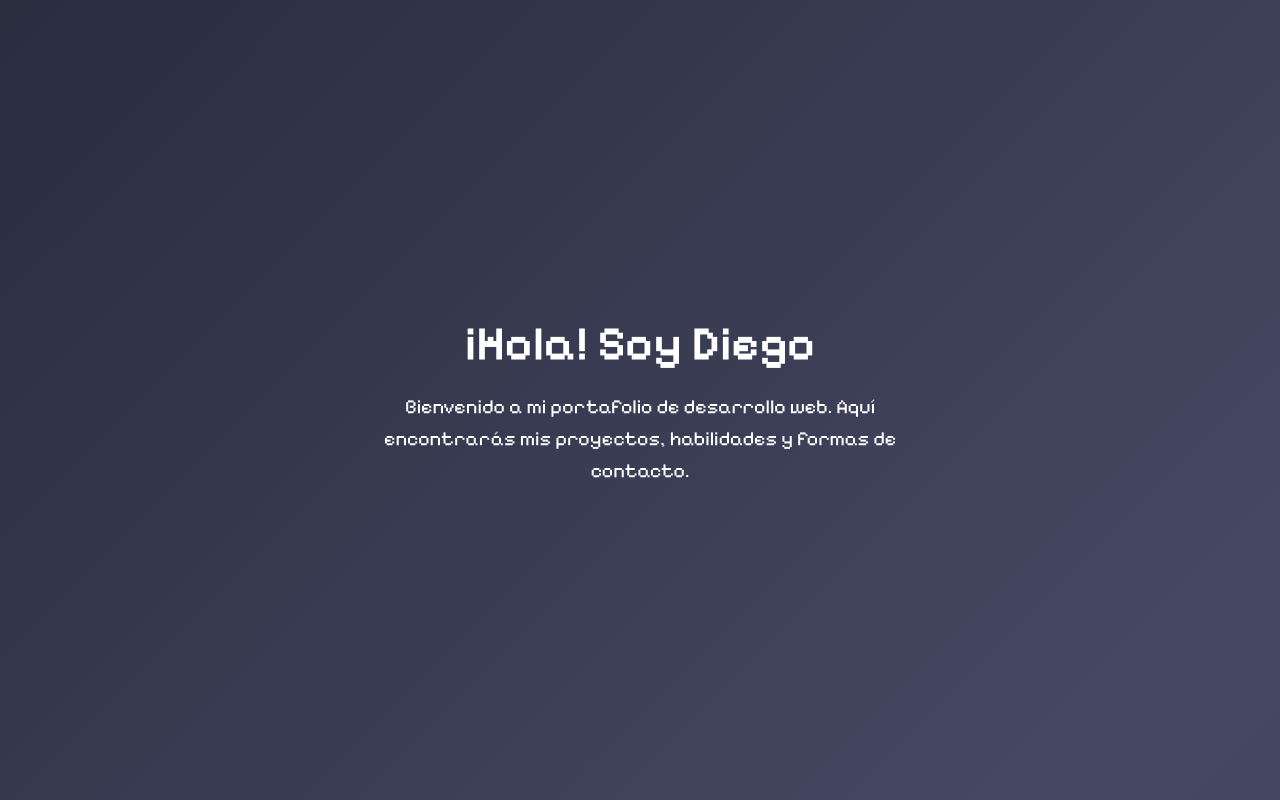
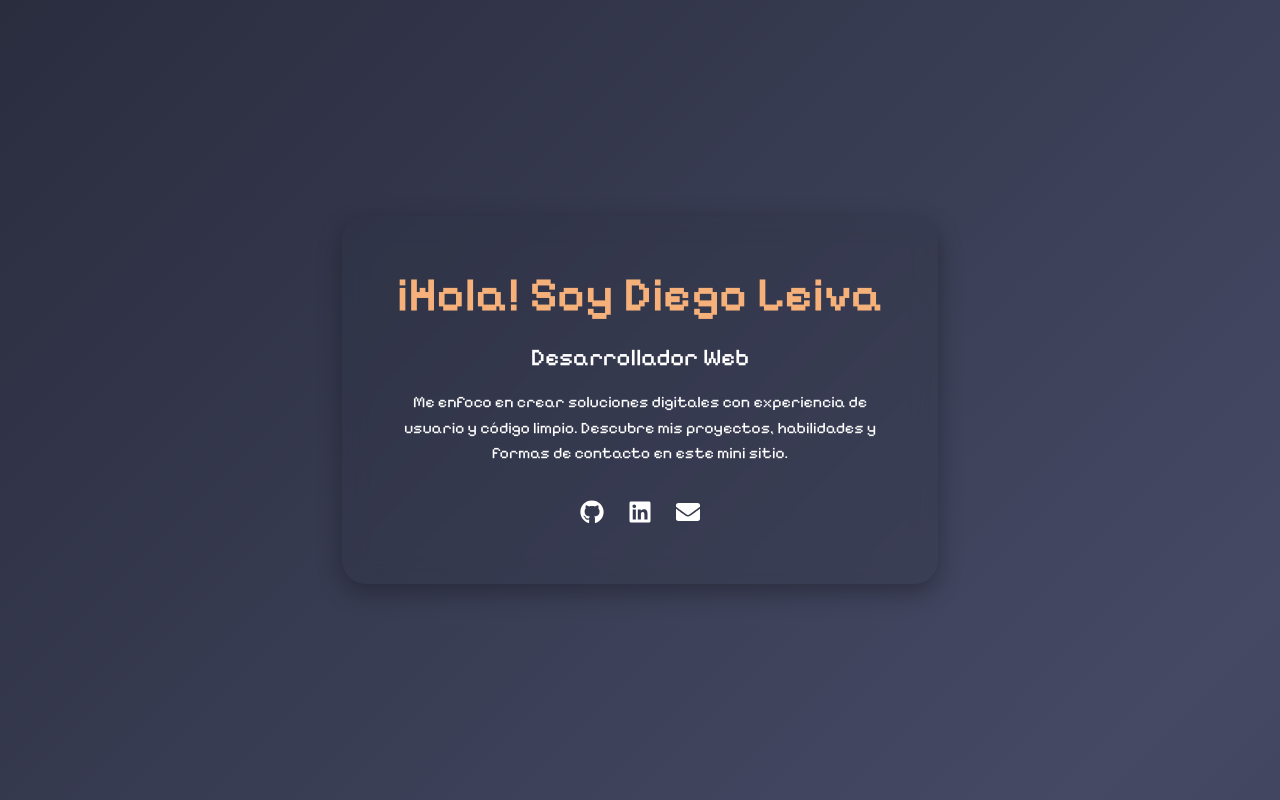
Before and after one commit to LeivaDiego/Web-Portafolio, a React (Vite) app: page / in a window 1280 px wide. Shown: the top 800 px of the page. Built offline with nearby package versions, Linux system fonts and the light colour scheme.

Commit message:
style: improved home section

```diff
--- a/src/components/sections/Home.jsx
+++ b/src/components/sections/Home.jsx
@@ -1,34 +1,89 @@
 /** @jsxImportSource @emotion/react */
 import styled from '@emotion/styled'
 import { motion } from 'framer-motion'
+import { FaGithub, FaLinkedin, FaEnvelope } from 'react-icons/fa'
 
 const Section = styled.section`
   display: flex;
-  flex-direction: column;
   justify-content: center;
-  padding-block: 8rem;
+  align-items: center;
   min-height: 100vh;
+  padding: 4rem 2rem;
+`
+
+const Card = styled(motion.div)`
+  background: ${({ theme }) => theme.colors.glass.card};
+  padding: 3rem;
+  border-radius: 1.5rem;
+  max-width: 700px;
   text-align: center;
+  box-shadow: 0 8px 24px rgba(0, 0, 0, 0.3);
+  backdrop-filter: blur(12px);
 `
 
 const Heading = styled.h1`
   font-size: 3rem;
   margin-bottom: 1rem;
+  color: ${({ theme }) => theme.colors.accent};
 `
 
-const Subheading = styled.p`
-  font-size: 1.25rem;
-  max-width: 600px;
-  margin: 0 auto;
+const Role = styled.h2`
+  font-size: 1.5rem;
+  font-weight: 500;
+  margin-bottom: 1rem;
+`
+
+const Description = styled.p`
+  font-size: 1rem;
+  margin-bottom: 2rem;
+  max-width: 500px;
+  margin-inline: auto;
+`
+
+const Icons = styled.div`
+  display: flex;
+  justify-content: center;
+  gap: 1.5rem;
+  font-size: 1.5rem;
+  margin-top: 1rem;
+
+  a {
+    color: ${({ theme }) => theme.colors.text};
+    transition: color 0.3s ease;
+
+    &:hover {
+      color: ${({ theme }) => theme.colors.accent};
+    }
+  }
 `
 
 const Home = () => {
   return (
-    <Section as={motion.section} initial={{ opacity: 0 }} animate={{ opacity: 1 }} transition={{ duration: 1 }}>
-      <Heading>¡Hola! Soy Diego</Heading>
-      <Subheading>
-        Bienvenido a mi portafolio de desarrollo web. Aquí encontrarás mis proyectos, habilidades y formas de contacto.
-      </Subheading>
+    <Section id="home">
+      <Card
+        as={motion.div}
+        initial={{ opacity: 0, y: 40 }}
+        animate={{ opacity: 1, y: 0 }}
+        transition={{ duration: 0.8 }}
+      >
+        <Heading>¡Hola! Soy Diego Leiva</Heading>
+        <Role>Desarrollador Web</Role>
+        <Description>
+          Me enfoco en crear soluciones digitales con experiencia de usuario y código limpio.
+          Descubre mis proyectos, habilidades y formas de contacto en este mini sitio.
+        </Description>
+        <Icons>
+          <a href="https://github.com/LeivaDiego" target="_blank" rel="noopener noreferrer">
+            <FaGithub />
+          </a>
+          <a href="https://www.linkedin.com/in/diego-alberto-leiva-perez-366a93347" target="_blank" rel="noopener noreferrer">
+            <FaLinkedin />
+          </a>
+          <a href="mailto:diegoleivaap2912@gmail.com">
+            <FaEnvelope />
+          </a>
+        </Icons>
+      </Card>
     </Section>
   )
 }
```
